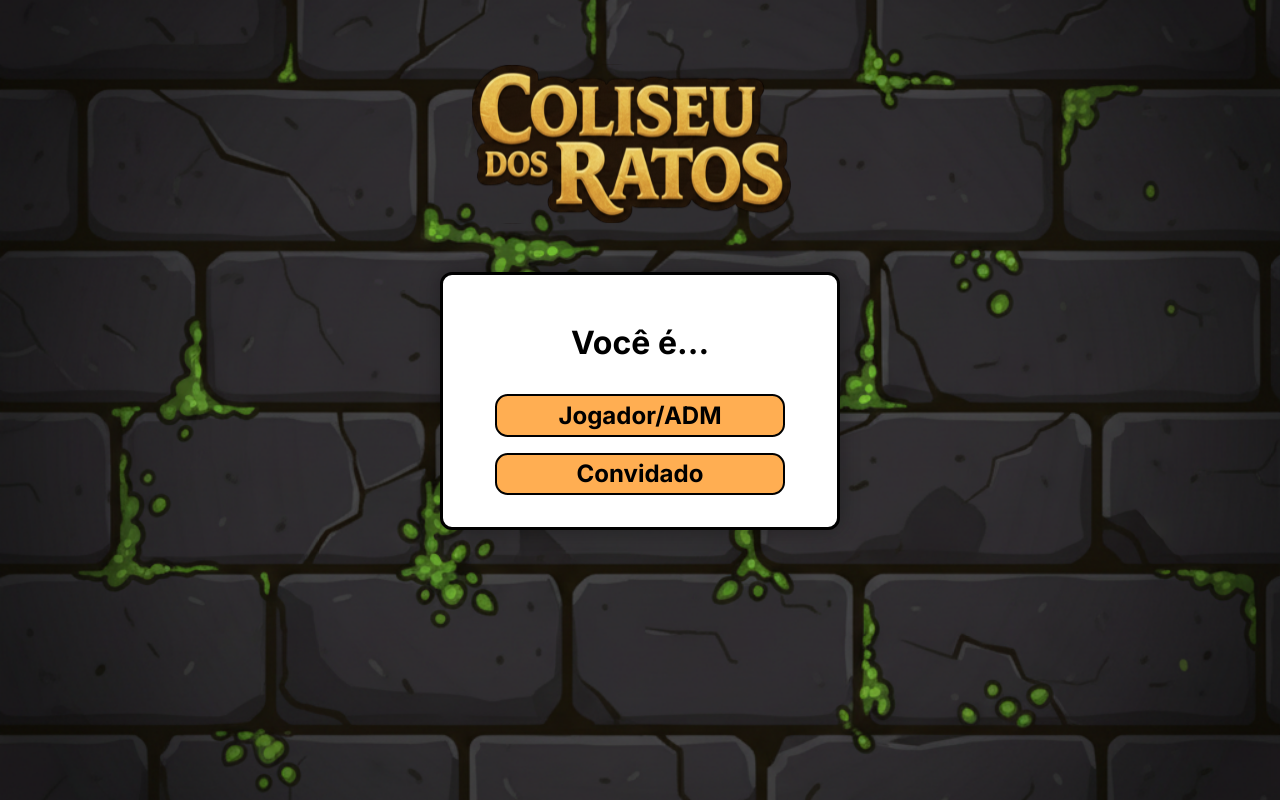
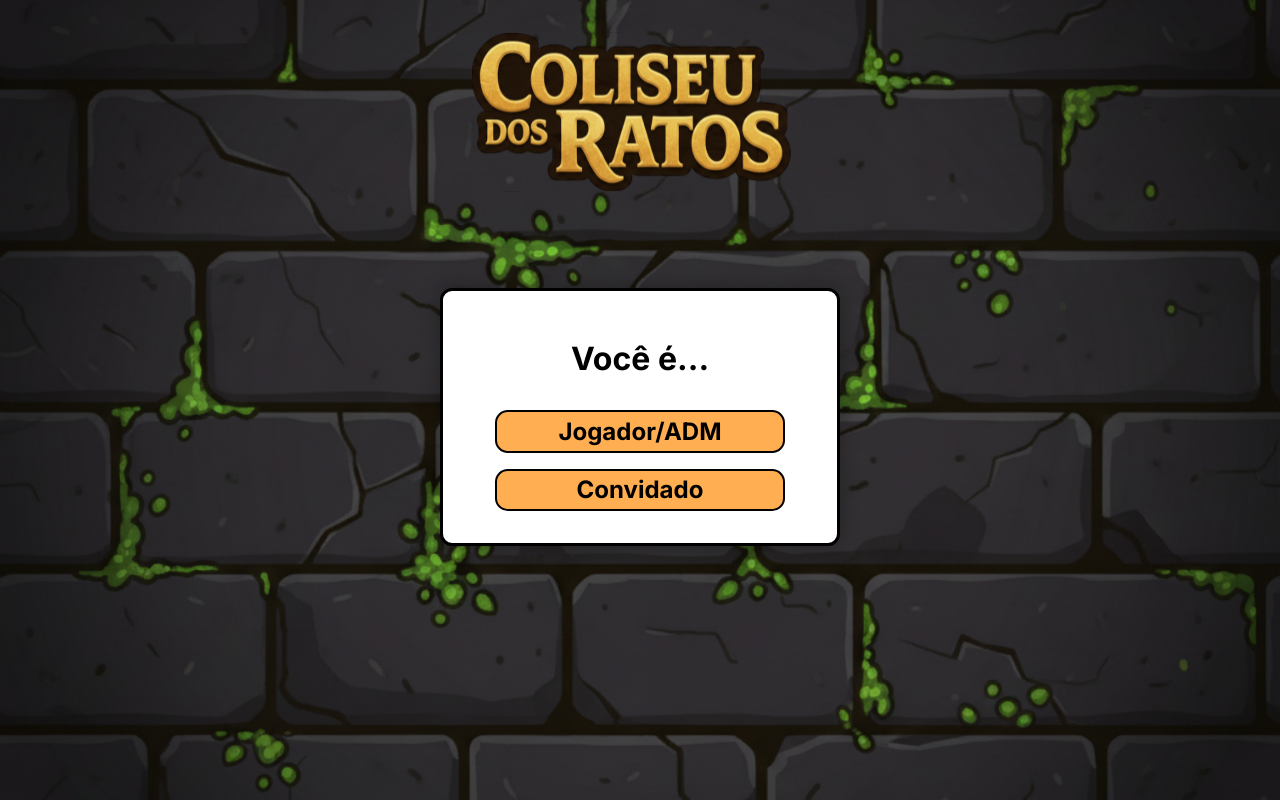
Before and after one commit to Gabriel-Maran/rinha-de-ratos-Web, a React (Vite) app in the folder FrontEnd/rinhaRatos/: page / in a window 1280 px wide. Built offline with nearby package versions, Linux system fonts and the light colour scheme.

Commit message:
Terminada a renomeação do "login" para "acesso". Pequeno ajuste no css do acesso.

```diff
--- a/FrontEnd/rinhaRatos/src/components/BtnLogin.jsx
+++ b/FrontEnd/rinhaRatos/src/components/BtnLogin.jsx
@@ -1,8 +1,3 @@
-import { useState } from "react"
 export default function BtnLogin({ button, acaoBtn }) {
-
-
-    const txtBotao = 'Logar'
-
-    return <button {...button}>{acaoBtn}</button>
+  return <button {...button}>{acaoBtn}</button>;
 }
--- a/FrontEnd/rinhaRatos/src/css/Login.css
+++ b/FrontEnd/rinhaRatos/src/css/Acesso.css
@@ -1,4 +1,4 @@
-.login-container{
+.acesso-container{
     background-image: url(../assets/paredePedraLogin.png);
     background-size: cover;  /* Essa maravilha faz a imagem cobrir todo o site */
     background-position: center;  /* Deixa a posição da imagem de fundo no centro */
@@ -8,10 +8,11 @@
     width: 100%;
 
     display: flex;
-    justify-content: flex-start;
     align-items: center;
     flex-direction: column;
     /* overflow: hidden; */ /* Isso aqui serve pra esconder o scroll */
+    position: relative;
+
 
     margin: 0;
 }
@@ -20,11 +21,15 @@
 .logo {
     width: 20rem;
     height: 10rem;
-    margin-top: 4rem;
+    margin-top: 2rem;
 }
 
 .caixa{
     height: 20rem;
     width: 25rem;
     margin-top: 3rem;
+    position: absolute;
+    top: 50%;
+    left: 50%;
+    transform: translate(-50%, -50%);
 }
--- a/FrontEnd/rinhaRatos/src/pages/Acesso.jsx
+++ b/FrontEnd/rinhaRatos/src/pages/Acesso.jsx
@@ -1,15 +1,15 @@
 import CaixaAcesso from "../components/CaixaAcesso";
 import Logo from "../assets/Logo_Coliseu_dos_Ratos.svg"
-import { use, useState } from "react";
-import '../css/Login.css';
+import { useState } from "react";
+import '../css/Acesso.css';
 
-export default function Login() {
+export default function Acesso() {
   const [tela, setTela] = useState(0)
   const [titulo, setTitulo] = useState("Você é...")
 
   return (
     <>
-      <div className="login-container">
+      <div className="acesso-container">
         <img src={Logo} className="logo" />
         <div className="caixa">
           <CaixaAcesso
```
Also changed, not shown: 1 other file (tests, documents, lock files or other folders).
